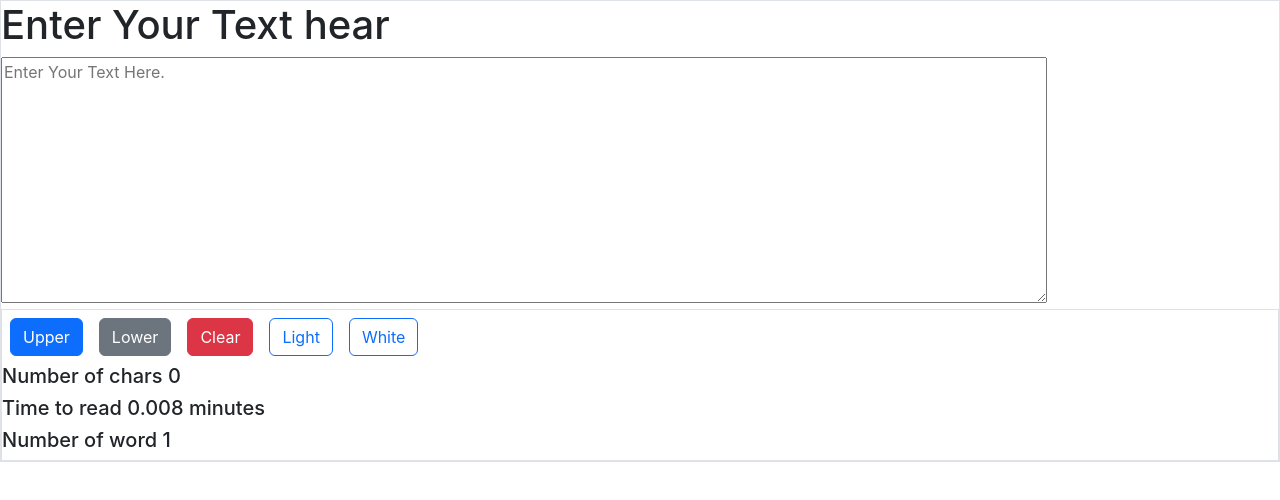
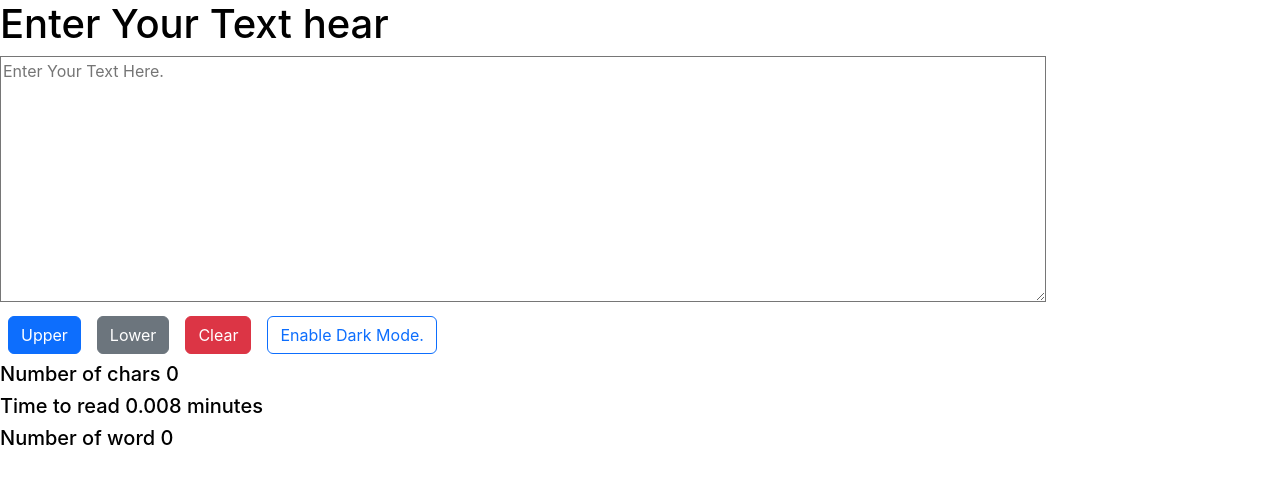
Before and after one commit to AnkushYadav11/reactpractice, a React (Create React App) app: page / in a window 1280 px wide. Shown: the top 500 px of the page. Built offline with nearby package versions, Linux system fonts and the light colour scheme.

Commit message:
Dark Mode Method implimented.

```diff
--- a/src/components/Textutils.js
+++ b/src/components/Textutils.js
@@ -1,27 +1,46 @@
 import React, { useState } from 'react';
 
 export default function Textutils() {
-    const [text,setText] = useState('');
-    const [color, setColor] = useState('light');
+    const [text, setText] = useState('');
+    const [btntext,setbtnText] = useState("Enable Dark Mode.")
+    const [color, setColor] = useState({
+        color: "black",
+        background: "white"
+    });
 
-    return(
+    const toggal = () => {
+        if (color.color === "black") {
+            setColor({
+                color: "white",
+                background: "black"
+            })
+            setbtnText("Enable Light Mode");
+        }
+        else {
+            setColor({
+                color: "black",
+                background: "white"
+            })
+            setbtnText("Enable Dark Mode");
+        }
+    }
+    return (
         <>
-        <div className='d-flex border flex-column justify-content-center'>
-            <div className=''>
-            <h1>Enter Your Text hear</h1>
-            <textarea cols="100" rows="10" placeholder='Enter Your Text Here.' value={text} onChange={(e)=>{setText(e.target.value)}}></textarea>
+            <div className='d-flex flex-column justify-content-center' style={color}>
+                <div className=''>
+                    <h1>Enter Your Text hear</h1>
+                    <textarea style={color} cols="100" rows="10" placeholder='Enter Your Text Here.' value={text} onChange={(e) => { setText(e.target.value) }}></textarea>
+                </div>
+                <div>
+                    <button className='btn btn-primary m-2' onClick={() => { let a = text.toUpperCase(); setText(a) }}>Upper</button>
+                    <button className='btn btn-secondary m-2' onClick={() => { let a = text.toLowerCase(); setText(a) }}>Lower</button>
+                    <button className='btn btn-danger m-2' onClick={() => { let text = ''; setText(text) }}>Clear</button>
+                    <button className='btn btn-outline-primary m-2' onClick={toggal}>{btntext}</button>
+                    <h5>Number of chars {text.length}</h5>
+                    <h5>Time to read {0.008 * text.split(" ").length} minutes</h5>
+                    <h5>Number of word {text.split(' ').length - 1}</h5>
+                </div>
             </div>
-            <div className='border'>
-            <button className='btn btn-primary m-2' onClick={()=>{let a = text.toUpperCase(); setText(a)}}>Upper</button>
-            <button className='btn btn-secondary m-2' onClick={()=>{let a = text.toLowerCase(); setText(a)}}>Lower</button>
-            <button className='btn btn-danger m-2' onClick={() =>{let text = ''; setText(text)}}>Clear</button>
-            <button className='btn btn-outline-primary m-2'>Light</button>
-            <button className='btn btn-outline-primary m-2'>White</button>
-            <h5>Number of chars {text.length}</h5>
-            <h5>Time to read {0.008 * text.split(' ').length} minutes</h5>
-            <h5>Number of word {text.split(' ').length}</h5>
-            </div>
-        </div>
         </>
     );
 }
```
